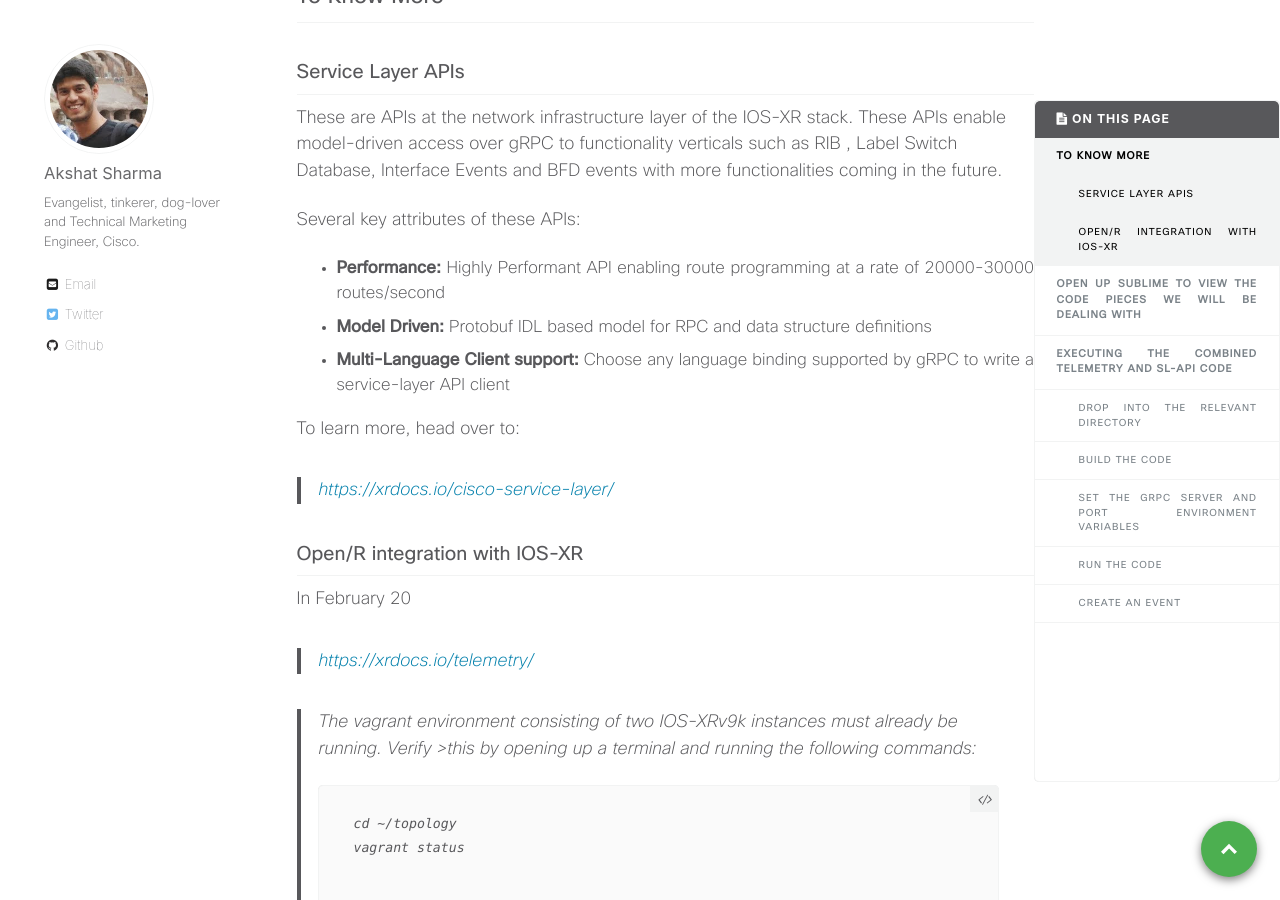
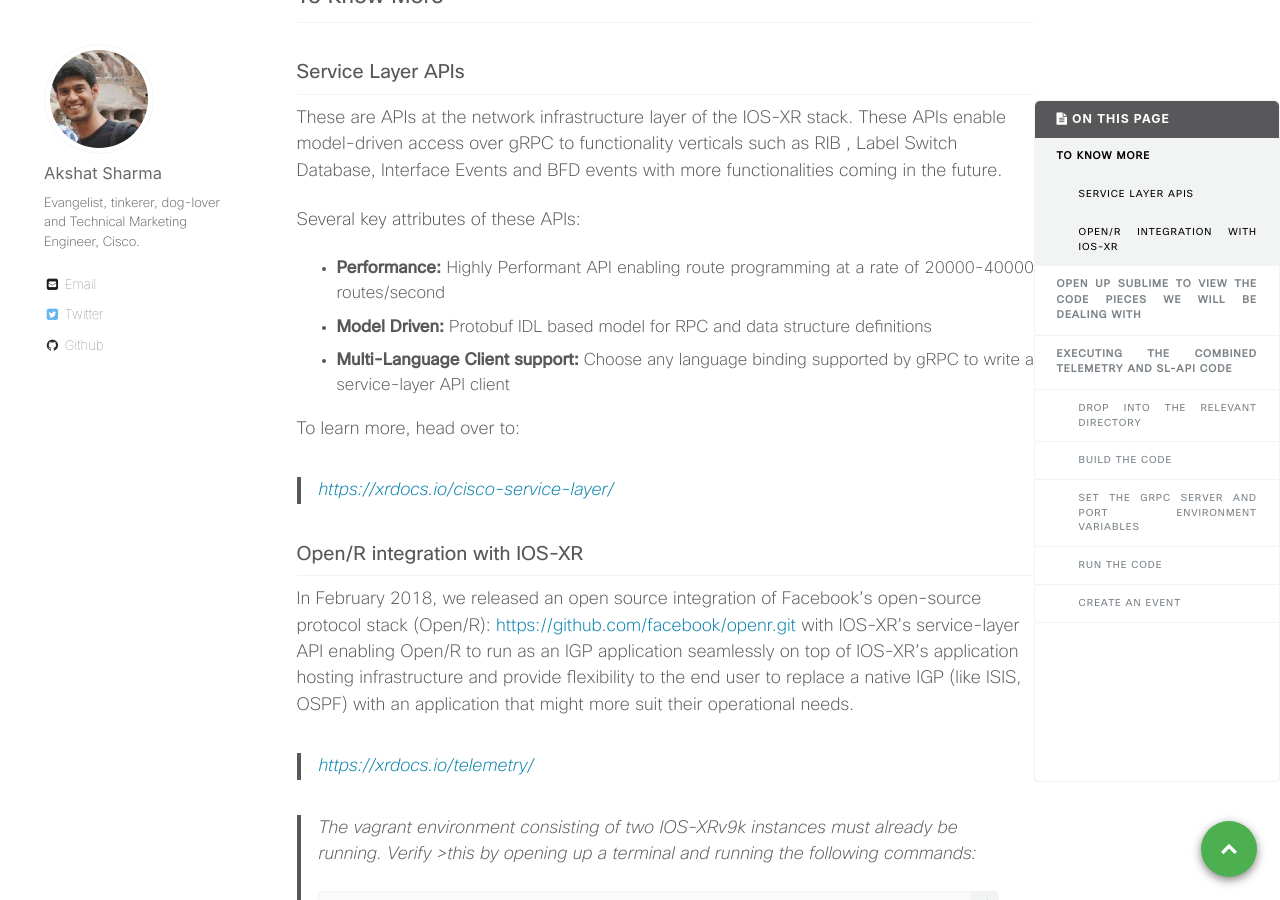
Before and after one commit to nanog75/hackathon, a Jekyll site: the page built from _wkinstructions/2019-01-30-step-3-combining-telemetry-with-Ansible-and-Open-r.md, in a window 1280 px wide and 900 px high, scrolled down 275 px. Built offline with Jekyll 4.4.1, drawn with Linux system fonts in a browser that asks for light colours; comment, search, counter and statistics services are not loaded.

Commit message:
Update 2019-01-30-step-3-combining-telemetry-with-Ansible-and-Open-r.md

```diff
--- a/_wkinstructions/2019-01-30-step-3-combining-telemetry-with-Ansible-and-Open-r.md
+++ b/_wkinstructions/2019-01-30-step-3-combining-telemetry-with-Ansible-and-Open-r.md
@@ -24,7 +24,7 @@ excerpt: >-
 These are APIs at the network infrastructure layer of the IOS-XR stack. These APIs enable model-driven access over gRPC to functionality verticals such as RIB , Label Switch Database, Interface Events and BFD events with more functionalities coming in the future.
 
 Several key attributes of these APIs:
-*  **Performance:** Highly Performant API enabling route programming at a rate of 20000-30000 routes/second
+*  **Performance:** Highly Performant API enabling route programming at a rate of 20000-40000 routes/second
 *  **Model Driven:** Protobuf IDL based model for RPC and data structure definitions
 *  **Multi-Language Client support:** Choose any language binding supported by gRPC to write a service-layer API client
 
@@ -34,7 +34,7 @@ To learn more, head over to:
 
 ### Open/R integration with IOS-XR
 
-In February 20
+In February 2018, we released an open source integration of Facebook's open-source protocol stack (Open/R): <https://github.com/facebook/openr.git> with IOS-XR's service-layer API enabling Open/R to run as an IGP application seamlessly on top of IOS-XR's application hosting infrastructure and provide flexibility to the end user to replace a native IGP (like ISIS, OSPF) with an application that might more suit their operational needs.
 
 ><https://xrdocs.io/telemetry/>
 
```
